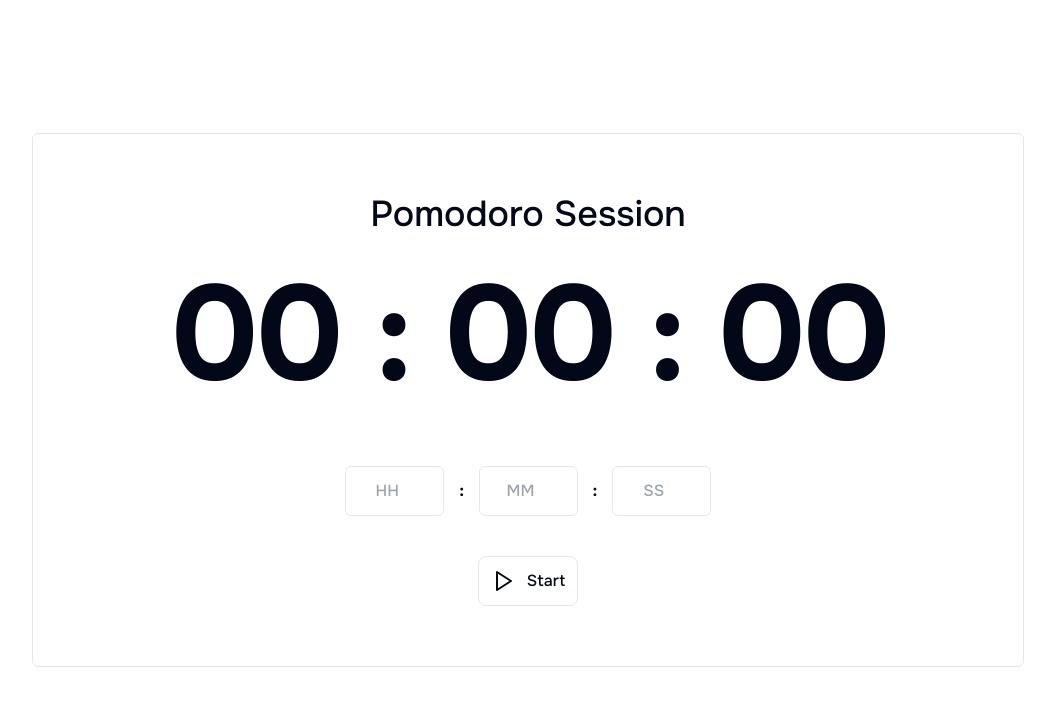
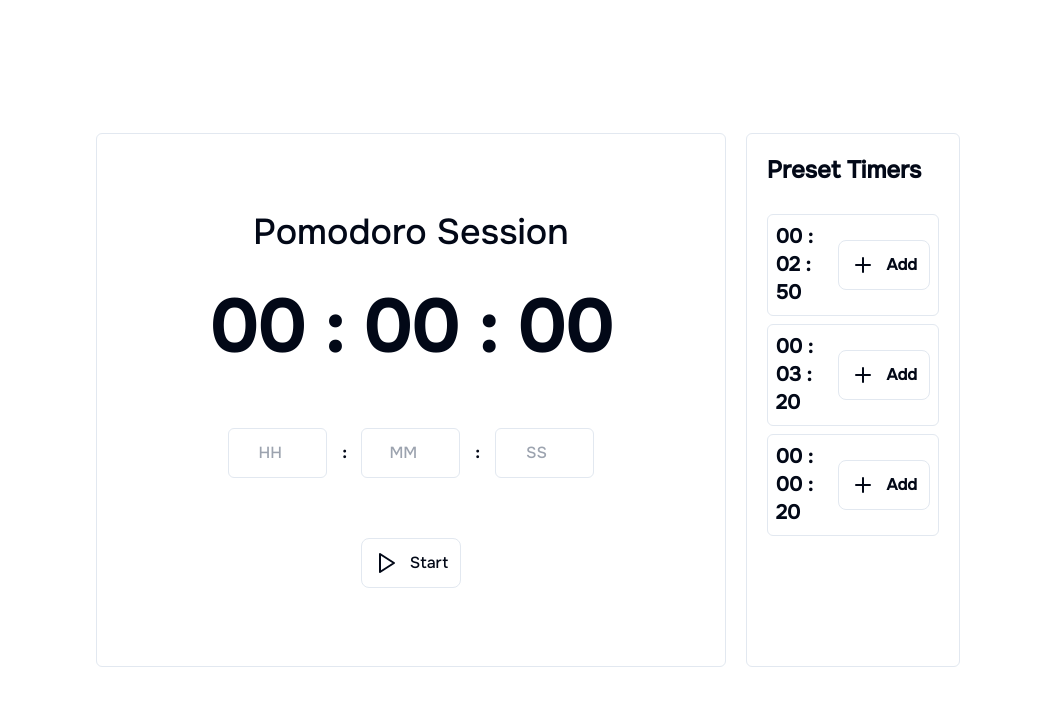
Before and after one commit to kaythecosmic/study-bean, a Next.js app: page /pomodoro in a window 1280 px wide. Shown: the top 706 px of the page, without its empty margins (112-1167 px from the left). Built offline with nearby package versions, Linux system fonts and the light colour scheme.

Commit message:
fixed timer added presets

```diff
--- a/src/app/page.tsx
+++ b/src/app/page.tsx
@@ -1,4 +1,6 @@
 import MaxWidthWrapper from "@/components/MaxWidthWrapper";
+import { ArrowTopRightIcon } from "@radix-ui/react-icons";
+import Link from "next/link";
 
 export default function Home() {
   return (
@@ -17,8 +19,11 @@ export default function Home() {
         </div>
       </div>
 
-      <MaxWidthWrapper>
-        <h1>StudyBean.</h1>
+      <MaxWidthWrapper className="h-screen">
+        <div className="h-full flex flex-col gap-5 items-center justify-center">
+          <h1 className="w-full text-6xl font-extrabold text-center md:text-7xl lg:text-9xl">StudyBean.</h1>
+          <Link href="/pomodoro" className="mt-10 flex items-center justify-center gap-2 text-xl font-bold bg-accent-0 p-2 px-4 rounded-md text-white">Try Pomodoro<ArrowTopRightIcon className=" scale-[1.4]" /></Link>
+        </div>
       </MaxWidthWrapper>
     </>
   );
--- a/src/app/pomodoro/page.tsx
+++ b/src/app/pomodoro/page.tsx
@@ -2,7 +2,7 @@
 import IconButton from '@/components/IconButton'
 import MaxWidthWrapper from '@/components/MaxWidthWrapper'
 import React, { useEffect, useState } from 'react'
-import { RotateCcw, Pause, Play } from 'lucide-react'
+import { RotateCcw, Pause, Play, Plus } from 'lucide-react'
 
 const PomodoroPage = () => {
 
@@ -10,6 +10,12 @@ const PomodoroPage = () => {
         hours: number;
         minutes: number;
         seconds: number;
+    }
+
+    const presetTimes: { [key: string]: TimeState } = {
+        "00-02-50": { hours: 0, minutes: 2, seconds: 50 },
+        "00-03-20": { hours: 0, minutes: 3, seconds: 20 },
+        "00-00-20": { hours: 0, minutes: 0, seconds: 20 },
     }
 
     const [isRunning, setIsRunning] = useState<boolean>(false);
@@ -23,28 +29,53 @@ const PomodoroPage = () => {
     const [hours, setHours] = useState<number>(0);
     const [minutes, setMinutes] = useState<number>(0);
     const [seconds, setSeconds] = useState<number>(0);
+    const [errorMessage, setErrorMessage] = useState<string>("")
 
     function handlePlay() {
-        setIsRunning(true);
-        setIsPaused(false);
         var newTime = {
             hours: hours,
             minutes: minutes,
             seconds: seconds
         }
-        setTime(newTime);
+        if (newTime.hours == 0 &&
+            newTime.minutes == 0 &&
+            newTime.seconds == 0) {
+            setErrorMessage("Please set a valid timer amount.")
+        } else {
+            setErrorMessage("")
+            var hourBox = document.getElementById("textbox-hours") as HTMLInputElement;
+            var minuteBox = document.getElementById("textbox-minutes") as HTMLInputElement;
+            var secondBox = document.getElementById("textbox-seconds") as HTMLInputElement;
+
+            hourBox.value = "";
+            minuteBox.value = "";
+            secondBox.value = "";
+
+            setIsRunning(true);
+            setIsPaused(false);
+            setTime(newTime);
+        }
+
     }
 
     function handleReset() {
         setIsRunning(false);
         setIsPaused(true);
-        setHours(0);
-        setMinutes(0);
-        setSeconds(0);
+        setHours(time.hours);
+        setMinutes(time.minutes);
+        setSeconds(time.seconds);
     }
 
     function handlePause() {
         setIsPaused(true);
+    }
+
+    function usePresetTimer(preset: string) {
+        const timeArray = preset.split('-');
+        const [getHours, getMinutes, getSeconds] = timeArray
+        setHours(parseInt(getHours));
+        setMinutes(parseInt(getMinutes));
+        setSeconds(parseInt(getSeconds));
     }
 
     useEffect(() => {
@@ -59,6 +90,7 @@ const PomodoroPage = () => {
                 if (timeLeft < 0) {
                     clearInterval(setIntervalID);
                     setIsRunning(false);
+                    setIsPaused(true);
                 }
                 else {
                     setHours(newHours);
@@ -75,28 +107,48 @@ const PomodoroPage = () => {
     }, [time, isPaused])
 
     return (
-        <MaxWidthWrapper className="h-[100dvh] flex flex-col items-center justify-center">
-            <div className='h-2/3 flex flex-col items-center justify-center p-10 w-full border rounded-md'>
+        <MaxWidthWrapper className="h-[100dvh] w-[80vw] flex flex-col md:flex-row items-center justify-center gap-5">
+            <div className='h-2/3 flex flex-col items-center justify-center p-10 md:w-full border rounded-md'>
                 <h1 className=' text-4xl mb-10'>Pomodoro Session</h1>
-                <div className="text-6xl font-semibold md:text-7xl lg:text-8xl xl:text-9xl">
+                <div className="text-6xl font-semibold md:text-6xl lg:text-7xl 2xl:text-9xl">
                     {hours > 9 ? hours : "0" + hours} : {minutes > 9 ? minutes : "0" + minutes} : {seconds > 9 ? seconds : "0" + seconds}
                 </div>
 
                 <section className='mx-auto font-bold mt-16 w-1/2 flex flex-row items-center justify-center gap-[15px]'>
-                    <input className='p-3 border rounded-md text-center focus:outline-none font-medium' type="number" name="hours" max={12} min={0} placeholder='HH' id="hours" onChange={(e) => { setHours(parseInt(e.target.value)) }} /> :
-                    <input className='p-3 border rounded-md text-center focus:outline-none font-medium' type="number" name="hours" max={59} min={0} placeholder='MM' id="hours" onChange={(e) => { setMinutes(parseInt(e.target.value)) }} /> :
-                    <input className='p-3 border rounded-md text-center focus:outline-none font-medium' type="number" name="hours" max={59} min={0} placeholder='SS' id="hours" onChange={(e) => { setSeconds(parseInt(e.target.value)) }} />
+                    <input className='p-3 border rounded-md text-center focus:outline-none font-medium' type="number" name="hours" max={12} min={0} placeholder='HH' id="textbox-hours" onChange={(e) => { setHours(parseInt(e.target.value ? e.target.value : "0")) }} /> :
+                    <input className='p-3 border rounded-md text-center focus:outline-none font-medium' type="number" name="hours" max={59} min={0} placeholder='MM' id="textbox-minutes" onChange={(e) => { setMinutes(parseInt(e.target.value ? e.target.value : "0")) }} /> :
+                    <input className='p-3 border rounded-md text-center focus:outline-none font-medium' type="number" name="hours" max={59} min={0} placeholder='SS' id="textbox-seconds" onChange={(e) => { setSeconds(parseInt(e.target.value ? e.target.value : "0")) }} />
                 </section>
 
-                <section className='mx-auto mt-10 w-1/3 flex flex-row items-center justify-evenly gap-[15px]'>
+                <section className='mx-auto mt-10 w-1/3 flex justify-center items-center'>
+                    <span className='text-center text-red-700 font-medium'> {errorMessage} </span>
+                </section>
+
+                <section className='mx-auto mt-5 w-1/3 flex flex-row items-center justify-evenly gap-[15px]'>
                     <IconButton label={isPaused ? "Start" : "Pause"} onclick={isPaused ? () => handlePlay() : () => handlePause()}>
                         {isPaused ? <Play /> : <Pause />}
                     </IconButton>
                     {isRunning ? <IconButton label={"Reset"} onclick={() => handleReset()}>
                         <RotateCcw />
                     </IconButton> : <></>}
+                </section>
+            </div>
+            <div className='h-auto w-full flex flex-col items-center justify-start p-5 border rounded-md lg:h-2/3 lg:w-1/3'>
+                <h1 className='text-2xl mb-5 w-full font-bold'>Preset Timers</h1>
 
-                </section>
+                {
+                    Object.keys(presetTimes).map((key) => (
+                        <div key={key} className='w-full border mt-2 p-2 flex flex-row justify-between items-center rounded-md'>
+                            <span className='font-bold text-xl'>
+                                {presetTimes[key].hours > 9 ? presetTimes[key].hours : "0" + presetTimes[key].hours} : {presetTimes[key].minutes > 9 ? presetTimes[key].minutes : "0" + presetTimes[key].minutes} : {presetTimes[key].seconds > 9 ? presetTimes[key].seconds : "0" + presetTimes[key].seconds}
+                            </span>
+                            <IconButton className="font-bold borderno" label="Add" onclick={() => usePresetTimer(key)}>
+                                <Plus />
+                            </IconButton>
+                        </div>
+                    ))
+                }
+
 
             </div>
         </MaxWidthWrapper>
--- a/src/components/MaxWidthWrapper.tsx
+++ b/src/components/MaxWidthWrapper.tsx
@@ -8,7 +8,7 @@ const MaxWidthWrapper = ({
     children: ReactNode
 }) => {
     return (
-        <div className={cn('mx-auto w-[90vw] sm:max-w-screen-sm md:max-w-screen-xl px2.5 md:px-20', className)}>
+        <div className={cn('mx-auto w-[90vw] sm:max-w-screen-md md:max-w-screen-2xl px2.5 md:px-20', className)}>
             {children}
         </div>
     )
```
